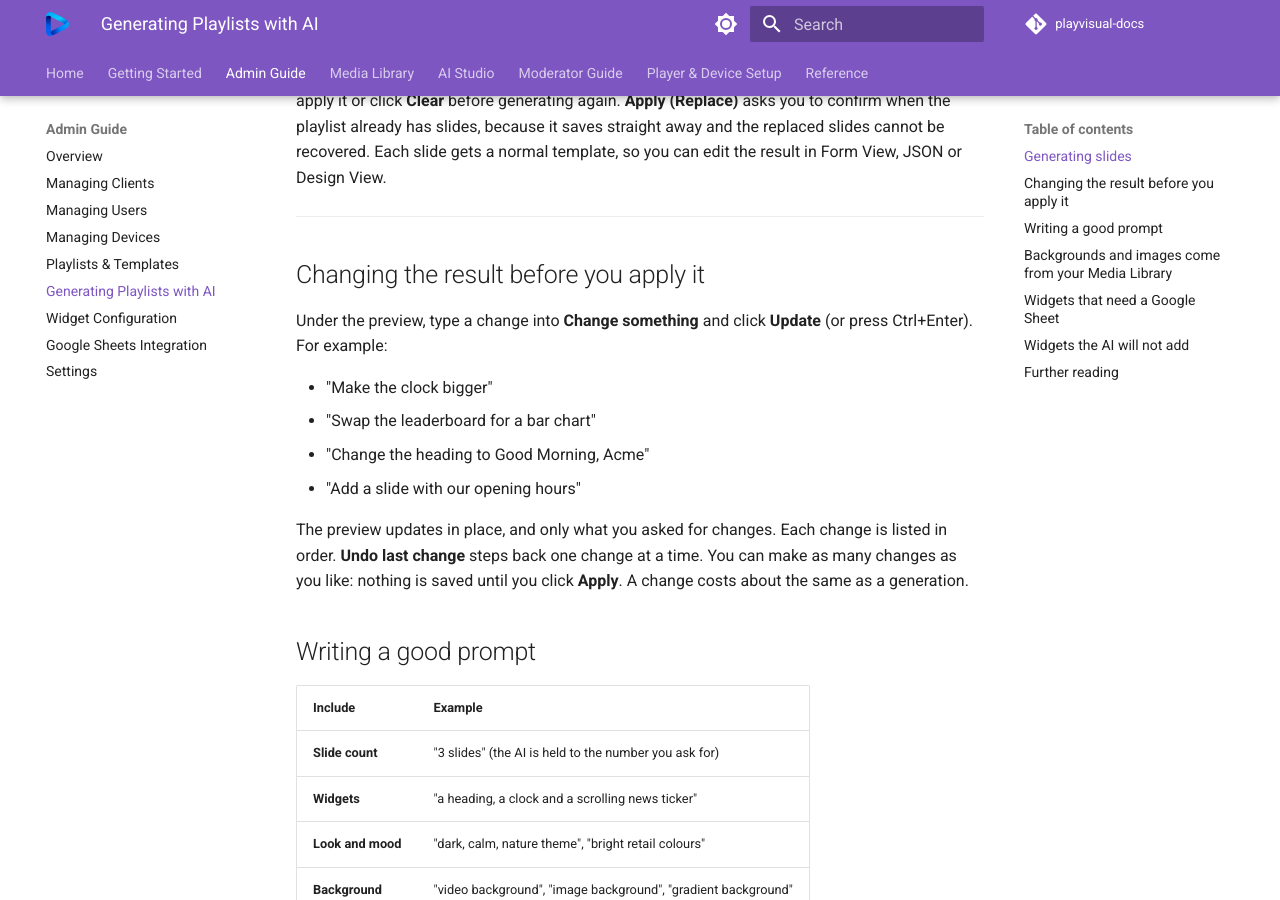
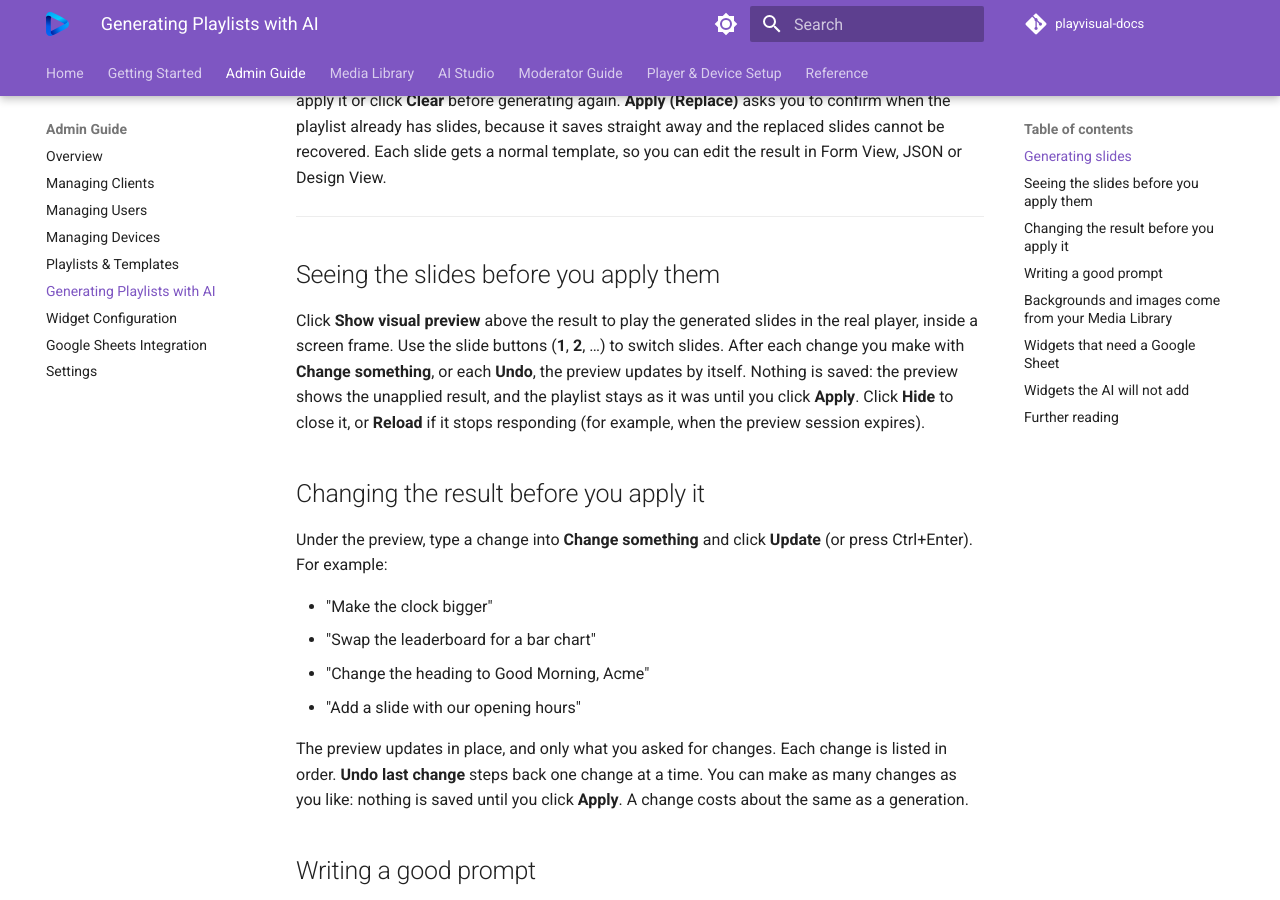
Before and after one commit to masahmad/playvisual-docs, an MkDocs documentation site: the page built from docs/admin-guide/ai-playlists.md, in a window 1280 px wide and 900 px high, scrolled down 1038 px. Built offline with MkDocs 1.6.1 and Material for MkDocs 9.7.7, drawn with Linux system fonts in a browser that asks for light colours; comment, search, counter and statistics services are not loaded.

Commit message:
feat: add visual preview feature for generated slides in AI playlist editor

```diff
--- a/docs/admin-guide/ai-playlists.md
+++ b/docs/admin-guide/ai-playlists.md
@@ -27,6 +27,10 @@ The total at the top also counts the stock placeholder images. **View raw JSON**
 Nothing is saved until you click Apply. **Generate Playlist** is disabled while a result is waiting, so apply it or click **Clear** before generating again. **Apply (Replace)** asks you to confirm when the playlist already has slides, because it saves straight away and the replaced slides cannot be recovered. Each slide gets a normal template, so you can edit the result in Form View, JSON or Design View.
 
 ---
+
+## Seeing the slides before you apply them
+
+Click **Show visual preview** above the result to play the generated slides in the real player, inside a screen frame. Use the slide buttons (**1**, **2**, …) to switch slides. After each change you make with **Change something**, or each **Undo**, the preview updates by itself. Nothing is saved: the preview shows the unapplied result, and the playlist stays as it was until you click **Apply**. Click **Hide** to close it, or **Reload** if it stops responding (for example, when the preview session expires).
 
 ## Changing the result before you apply it
 
```
